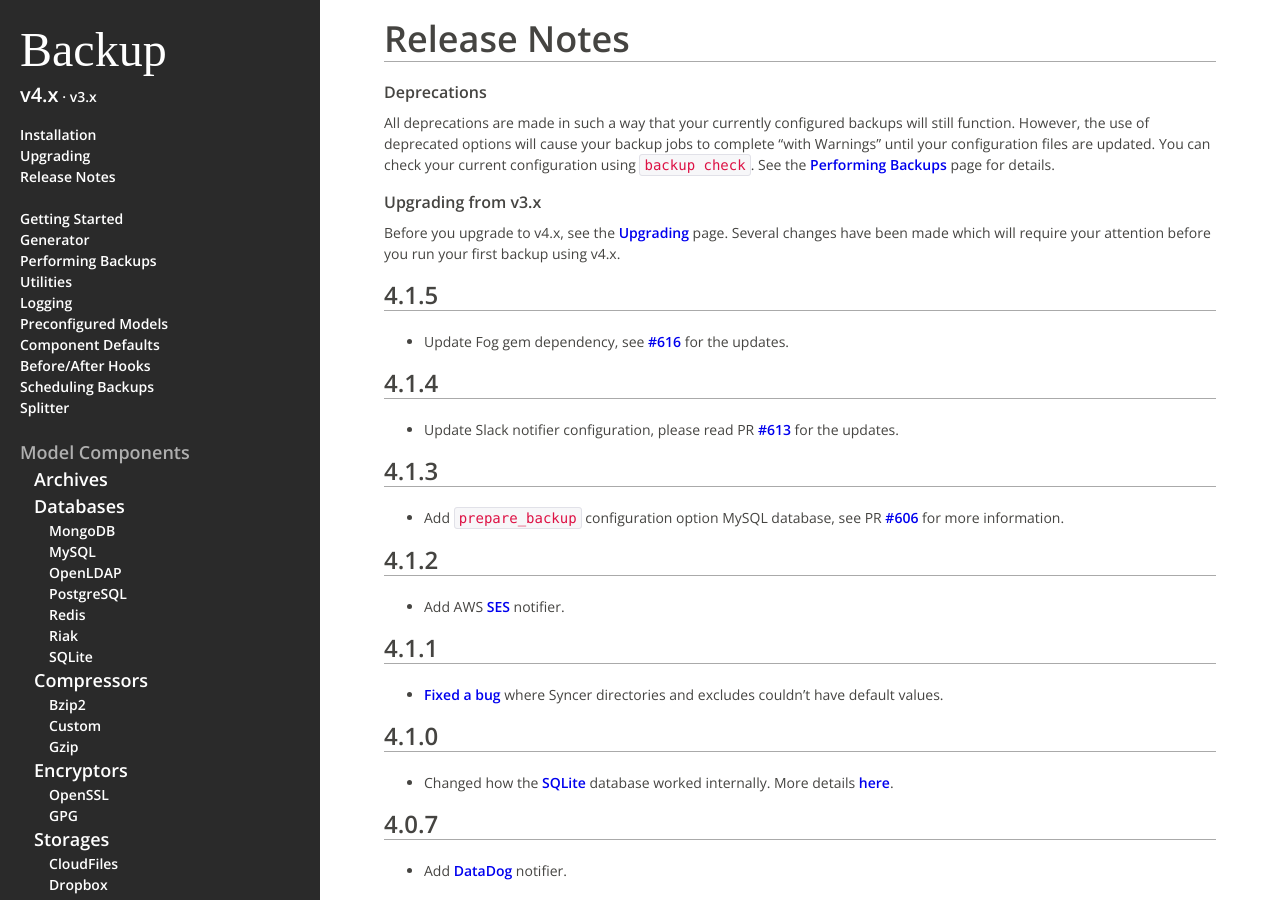
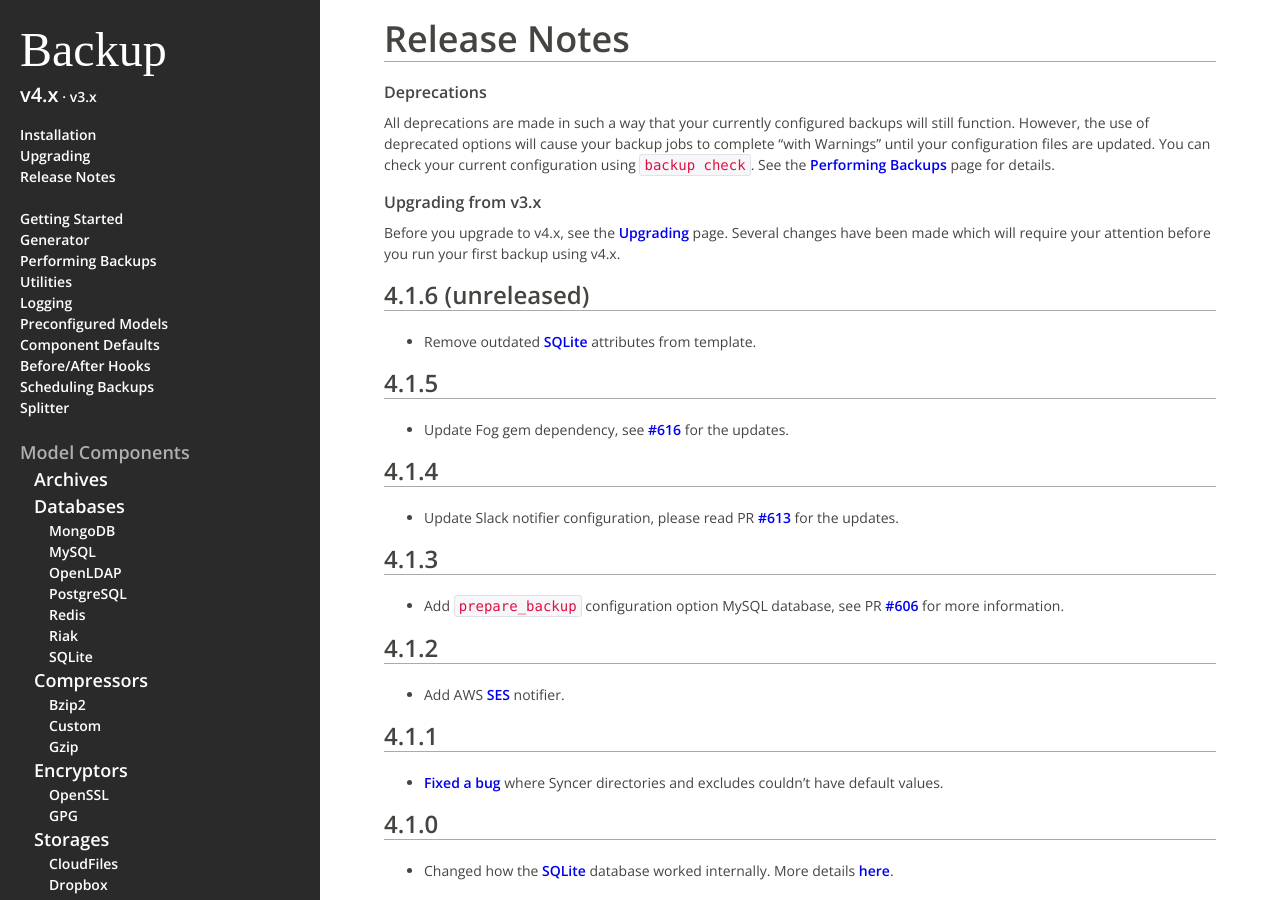
Before and after one commit to backup/backup, a Jekyll site: the page built from v4/release-notes/index.md, in a window 1280 px wide and 900 px high. Built offline with Jekyll 4.4.1, drawn with Linux system fonts in a browser that asks for light colours; some web fonts are replaced; Markdown is read by kramdown in place of the engine named in the settings.

Commit message:
Update release notes

```diff
--- a/v4/release-notes/index.md
+++ b/v4/release-notes/index.md
@@ -17,6 +17,11 @@ See the [Performing Backups][performing-backups] page for details.
 
 Before you upgrade to v4.x, see the [Upgrading][upgrading] page.
 Several changes have been made which will require your attention before you run your first backup using v4.x.
+
+4.1.6 (unreleased)
+-----
+
+- Remove outdated [SQLite][database-sqlite] attributes from template.
 
 4.1.5
 -----
```
